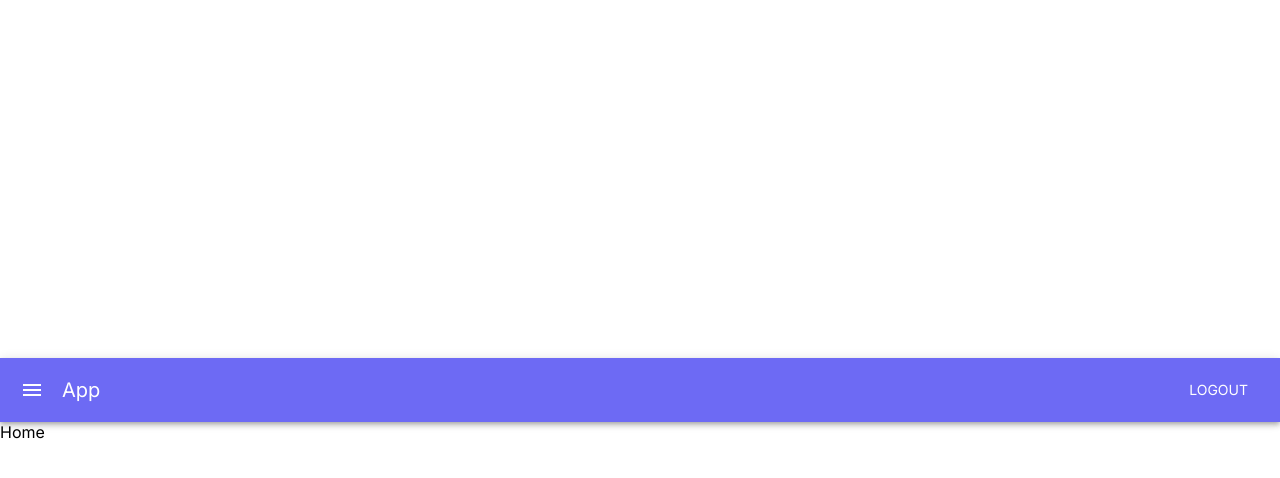
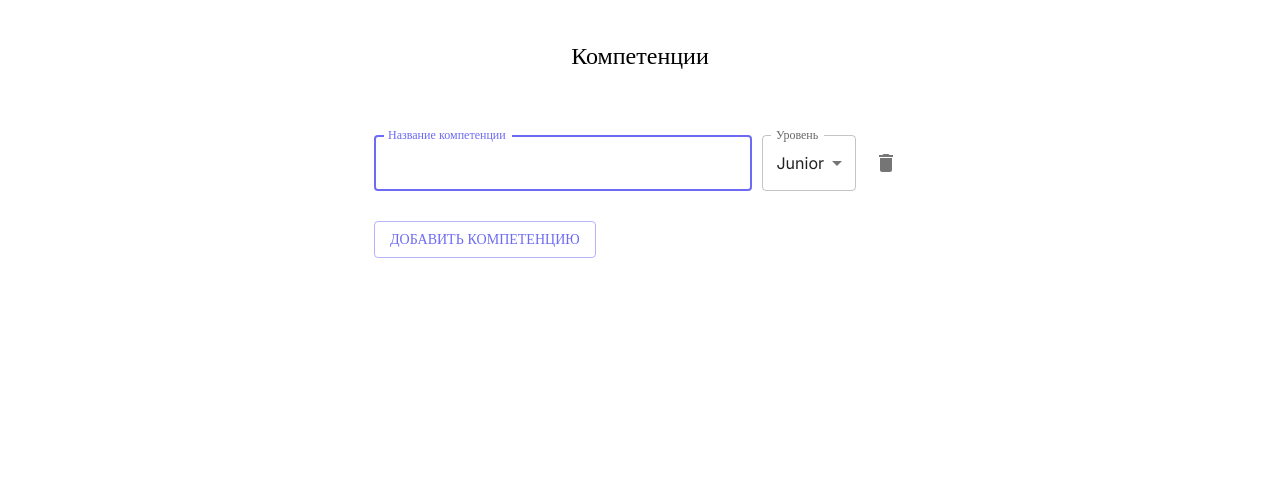
Before and after one commit to NorthShine/client, a React (Create React App) app: page /#/open-form in a window 1280 px wide. Shown: the top 478 px of the page. Built offline with nearby package versions, Linux system fonts and the light colour scheme; the HTML template or start-up script is replaced by a standard one; a web font is replaced by a local one.

Commit message:
Updated open form

```diff
--- a/package.json
+++ b/package.json
@@ -2,6 +2,7 @@
   "name": "client",
   "version": "0.1.0",
   "private": true,
+  "homepage": "./",
   "dependencies": {
     "@emotion/css": "^11.5.0",
     "@emotion/react": "^11.7.0",
--- a/src/App.js
+++ b/src/App.js
@@ -1,5 +1,5 @@
 import React from 'react';
-import { BrowserRouter as Router } from 'react-router-dom';
+import { HashRouter as Router } from 'react-router-dom';
 import { ThemeProvider } from '@mui/material/styles';
 import { NotificationProvider } from './providers/NotificationProvider';
 import { LoaderProvider } from './providers/LoaderProvider';
--- a/src/components/AppLayout/AppLayout.js
+++ b/src/components/AppLayout/AppLayout.js
@@ -5,7 +5,7 @@
 
 export const AppLayout = () => {
   return (
-    <Container maxWidth={false} disableGutters>
+    <Container maxWidth={false} sx={{ height: '100%' }} disableGutters>
       <Navbar />
       <Outlet />
     </Container>
--- a/src/components/Login/Login.module.css
+++ b/src/components/Login/Login.module.css
@@ -19,6 +19,7 @@
   box-shadow: 4px 4px 8px 0px rgba(34, 60, 80, 0.2);
   border: 0.5px solid rgb(243, 243, 243);
   border-radius: 15px;
+  transform: translateY(50%);
 }
 div[class*='MuiTabs-flexContainer'] {
   justify-content: center;
--- a/src/components/MainLayout/MainLayout.module.css
+++ b/src/components/MainLayout/MainLayout.module.css
@@ -1,5 +1,4 @@
 .root {
-  display: flex;
+  display: block;
   font-family: Inter;
-  align-items: center;
 }
--- a/src/components/OpenForm/OpenForm.js
+++ b/src/components/OpenForm/OpenForm.js
@@ -18,7 +18,15 @@
 import { useNotification } from '../../hooks/useNotification';
 import { useAuth } from '../../hooks/useAuth';
 import * as api from '../../api';
+import { v4 as uuid } from 'uuid';
 import styles from './OpenForm.module.css';
+
+const createCompetence = () => ({
+  id: uuid(),
+  name: '',
+  level: 'junior',
+  access: ''
+});
 
 export const OpenForm = () => {
   const navigate = useNavigate();
@@ -27,14 +35,7 @@
   const [role, setRole] = useState('employee');
   const notification = useNotification();
   const isMobile = useMediaQuery('(max-width:600px)');
-  const [competences, setCompetences] = useState([
-    {
-      id: 0,
-      name: '',
-      level: 'junior',
-      access: ''
-    }
-  ]);
+  const [competences, setCompetences] = useState([createCompetence()]);
 
   const handleSubmit = async e => {
     e.preventDefault();
@@ -52,7 +53,7 @@
   const handleCompetencyNameChange = event => {
     setCompetences(items => {
       return items.map(item => {
-        if (item.id === +event.target.id) {
+        if (item.id === event.target.id) {
           item.name = event.target.value;
         }
         return item;
@@ -63,7 +64,7 @@
   const handleLevelSelect = event => {
     setCompetences(items => {
       return items.map(item => {
-        if (item.id === +event.target.name) {
+        if (item.id === event.target.name) {
           item.level = event.target.value;
         }
         return item;
@@ -73,13 +74,7 @@
 
   const addCompetence = () => {
     setCompetences(items => {
-      const newCompetence = {
-        id: items.length,
-        name: '',
-        level: 'junior',
-        access: ''
-      };
-      items.push(newCompetence);
+      items.push(createCompetence());
       return [...items];
     });
   };
@@ -99,13 +94,12 @@
       </Typography>
       <form className={styles.form} onSubmit={handleSubmit}>
         {competences.map(item => {
-          const id = String(item.id);
           return (
-            <Container key={id} className={styles.competences}>
+            <Container key={item.id} className={styles.competences}>
               <TextField
                 className={styles.input}
                 label="Название компетенции"
-                id={id}
+                id={item.id}
                 variant="outlined"
                 type="email"
                 onChange={handleCompetencyNameChange}
@@ -118,8 +112,8 @@
                   <Select
                     className={styles.select}
                     labelId="level"
-                    id={id}
-                    name={id}
+                    id={item.id}
+                    name={item.id}
                     value={item.level}
                     label="Уровень"
                     onChange={handleLevelSelect}>
```
Also changed, not shown: 1 other file (tests, documents, lock files or other folders).
